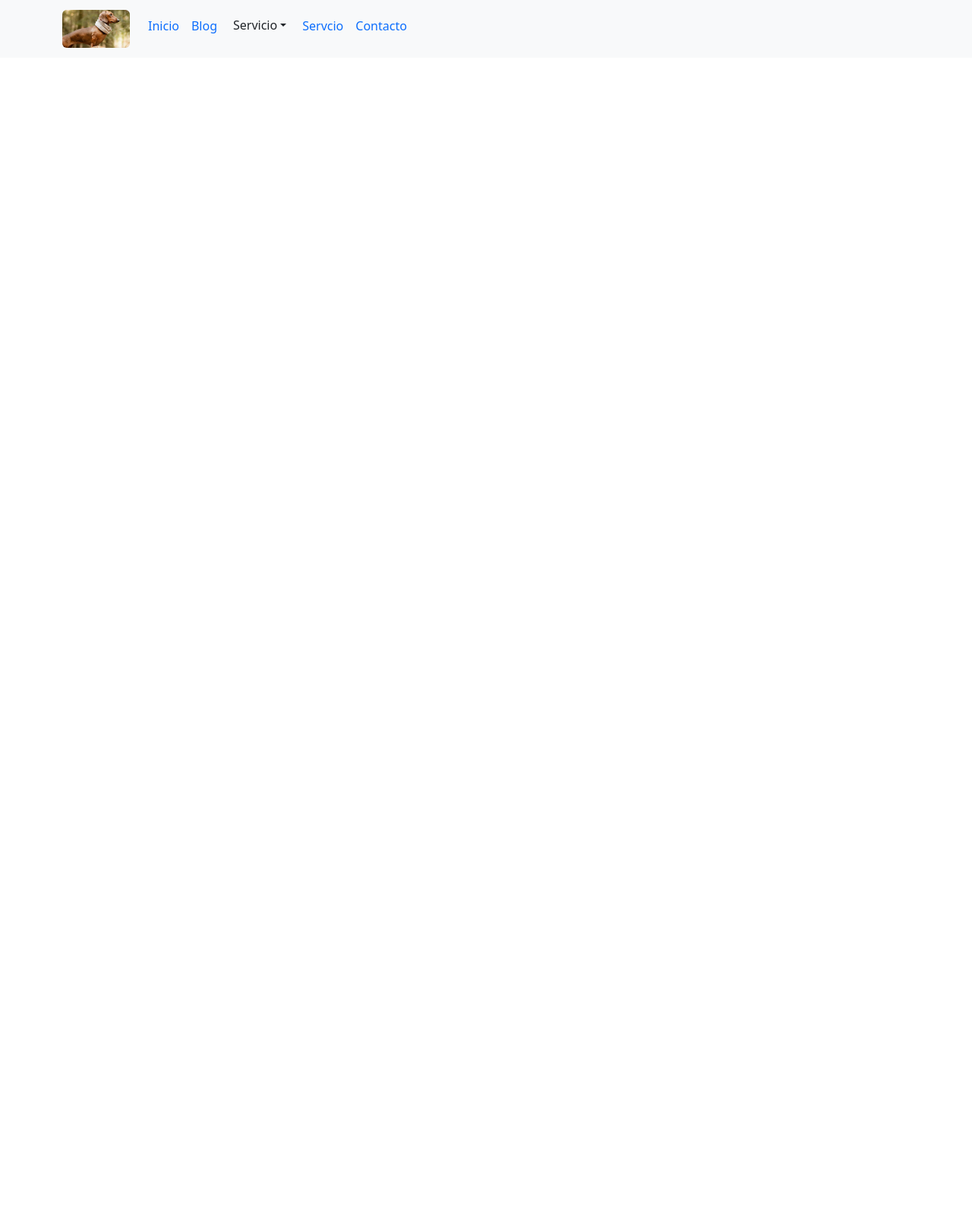
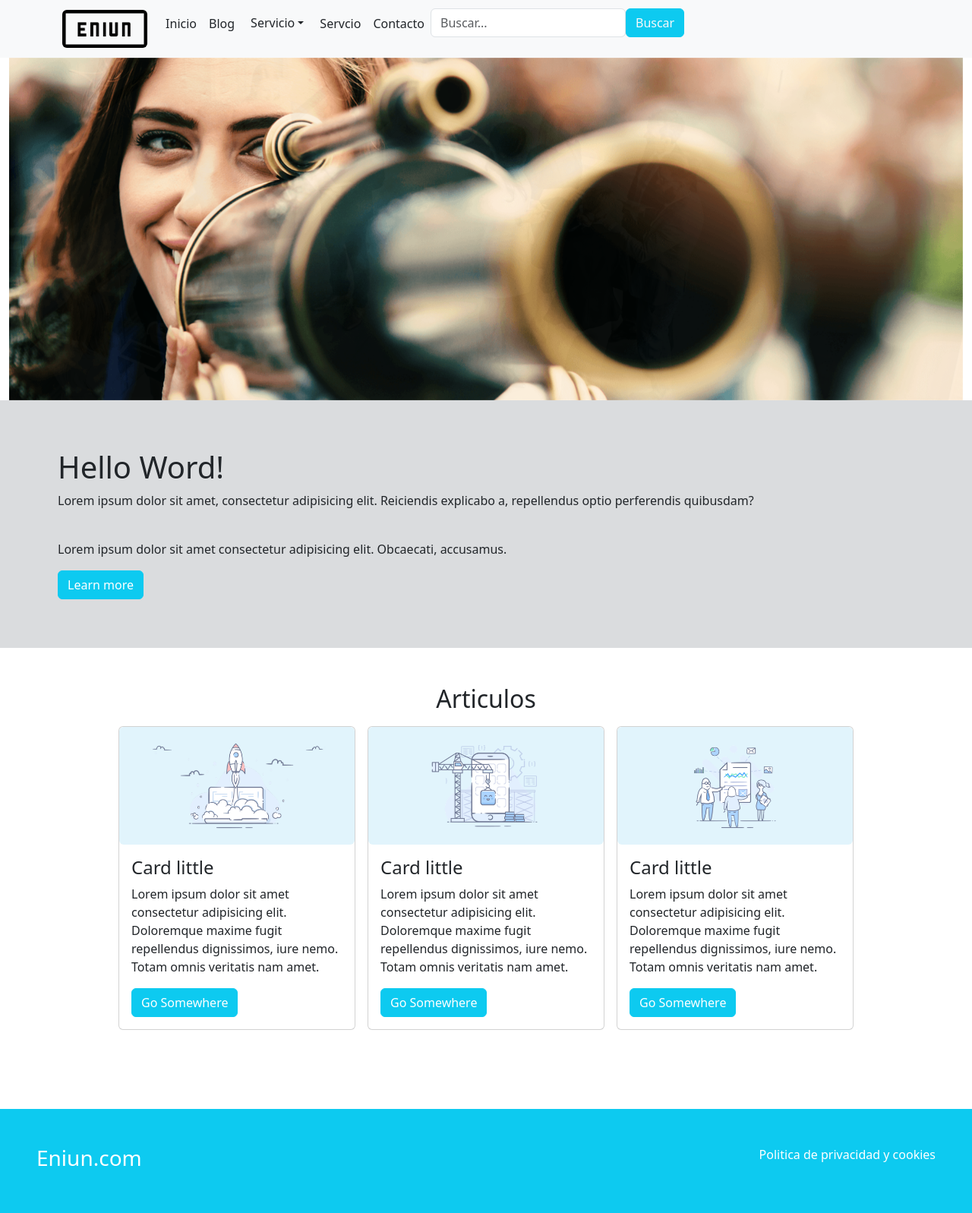
Before and after one commit to joshTP27X/CSS-bootstrap, a plain HTML site: page ejercicio5.html in a window 1280 px wide. Shown: the whole page at 76% size. Before the commit the page ends 800 px from the top, so only its background shows below. Drawn offline with nearby package versions, Linux system fonts and the light colour scheme.

Commit message:
ejercicio 2

```diff
--- a/ejercicio5.html
+++ b/ejercicio5.html
@@ -8,10 +8,10 @@
     <link href="https://cdn.jsdelivr.net/npm/bootstrap@5.3.0/dist/css/bootstrap.min.css" rel="stylesheet" crossorigin="anonymous">
 </head>
 <body>
-    <header>
+    <div>
         <div class="navbar navbar-expand-lg bg-light">
-            <div class="container">
-                <a href="#" class="navbar-brand"><img src="salchicha.jpg" alt="" class="logo img-fluid rounded"></a>
+            <div class="container d-flex justify-content-between">
+                <a href="#" class="navbar-brand"><img src="Proyecto final Bootstrap/images/ENIUN@2x.png" alt="" class="logo img-fluid rounded"></a>
 
                 <button class="navbar-toggler text-primary" type="button" data-bs-toggle="collapse" data-bs-target="#menu">
                     <spam class="navbar-toggler-icon"></spam>
@@ -20,35 +20,114 @@
                 <div class="navbar-collapse" id="menu">
                     <ul class="navbar-nav me-auto mb-2">
                         <div class="nav">
-                            <li class="nav-items"><a href="#" class="nav-link">Inicio</a></li>
-                            <li class="nav-items"><a href="#" class="nav-link">Blog</a></li>
+                            <li class="nav-items"><a href="#" class="nav-link text-dark">Inicio</a></li>
+                            <li class="nav-items"><a href="#" class="nav-link text-dark">Blog</a></li>
                             <li>
                                 <div class="dropdown-center">
                                     <button class="btn dropdown-toggle" type="button" data-bs-toggle="dropdown">Servicio</button>
-                                    <ul class="dropdown-menu" data-bs-theme="dark">
-                                        <li><a href="#" class="dropdown-item">Element #1</a></li>
-                                        <li><a href="#" class="dropdown-item">Element #2</a></li>
-                                        <li><a href="#" class="dropdown-item">Element #3</a></li>
+                                    <ul class="dropdown-menu" data-bs-theme="light">
+                                        <li><a href="#" class="dropdown-item">SEO</a></li>
+                                        <li><a href="#" class="dropdown-item">Desarrollo Web</a></li>
+                                        <li><a href="#" class="dropdown-item">Marketing Online</a></li>
                                     </ul>
                                 </div>
                             </li>
-                            <li class="nav-items"><a href="#" class="nav-link">Servcio</a></li>
-                            <li class="nav-items"><a href="#" class="nav-link">Contacto</a></li>
+                            <li class="nav-items"><a href="#" class="nav-link text-dark">Servcio</a></li>
+                            <li class="nav-items"><a href="#" class="nav-link text-dark">Contacto</a></li>
+                        </div>
+                        <ul class="navbar-nav me-auto mb-2">
+                            <li class="">
+                                <input type="text" class="form-control" placeholder="Buscar...">
+                            </li>
+                            <li class="">
+                                <button type="submit" class="btn btn-info text-light">Buscar</button>
+                            </li>
+                        </ul>
+                    </div>
+                </div>
+
+
+            </div>
+        </div>
+        <div class="container-fluid">
+            <div class="row">
+                <div class="col">
+                    <div class="carousel slide carousel-fade" id="mi-carousel" data-bs-ride="carousel"> <!--el carousel fade hace que se suporponga las iagenes-->
+                        <div class="carousel-inner">
+                            <div class="carousel-item active" data-bs-interval="1000">
+                                <img src="Proyecto final Bootstrap/images/ENIUNCreatividadDiseno.png" class="d-block w-100" alt="">
+                            </div>
+
+                            <div class="carousel-item" data-bs-interval="1000">
+                                <img src="Proyecto final Bootstrap/images/ENIUNCreatividadSeo.png" class="d-block w-100" alt="">
+                            </div>
+
+                            <div class="carousel-item" data-bs-interval="1000">
+                                <img src="Proyecto final Bootstrap/images/ENIUNCreatividadSocialNetwork.png" class="d-block w-100" alt="">
+                            </div>
                         </div>
                     </div>
                 </div>
             </div>
         </div>
-    </header>
-    <nav>
+    </div>
+    <div class="container-fluid bg-secondary bg-opacity-25">
+        <div class="row p-5">
+            <div class="col mx-auto">
+                <div class="m-3">
+                    <h1>Hello Word!</h1>
+                    <p>Lorem ipsum dolor sit amet, consectetur adipisicing elit. Reiciendis explicabo a, repellendus optio perferendis quibusdam?</p>
+                    <br>
+                    <p>Lorem ipsum dolor sit amet consectetur adipisicing elit. Obcaecati, accusamus.</p>
+                    <a href="" class="btn btn-info text-white" href="#">Learn more</a>
+                </div>
 
-    </nav>
-    <section>
-        <article></article>
-        <article></article>
-    </section>
-    <aside></aside>
-    <footer></footer>
+            </div>
+        </div>
+    </div>
+    <div class="container-fluid mb-5 w-75">
+        <div class="row mt-5">
+            <div class="col mb-5">
+                <h2 class="text-center">Articulos</h2>
+                <div class="d-flex justify-content-center flex-colum">
+                    <div class="card m-2 col-md-4">
+                        <img src="Proyecto final Bootstrap/images/factores-clave-para-el-SEO.png" class="img-fluid rounded"  alt="">
+                        <div class="card-body">
+                            <h4>Card little</h4>
+                            <p>Lorem ipsum dolor sit amet consectetur adipisicing elit. Doloremque maxime fugit repellendus dignissimos, iure nemo. Totam omnis veritatis nam amet.</p>
+                            <a href="" class="btn btn-info text-white">Go Somewhere</a>
+                        </div>
+                    </div>
+                    <div class="card m-2 col-md-4">
+                        <img src="Proyecto final Bootstrap/images/contenido-incrustado.png" class="img-fluid rounded"  alt="">
+                        <div class="card-body">
+                            <h4>Card little</h4>
+                            <p>Lorem ipsum dolor sit amet consectetur adipisicing elit. Doloremque maxime fugit repellendus dignissimos, iure nemo. Totam omnis veritatis nam amet.</p>
+                            <a href="" class="btn btn-info text-white">Go Somewhere</a>
+                        </div>
+                    </div>
+                    <div class="card m-2 col-md-4">
+                        <img src="Proyecto final Bootstrap/images/test-de-verificacion-html-y-herramientas-utiles.png" class="img-fluid rounded"  alt="">
+                        <div class="card-body">
+                            <h4>Card little</h4>
+                            <p>Lorem ipsum dolor sit amet consectetur adipisicing elit. Doloremque maxime fugit repellendus dignissimos, iure nemo. Totam omnis veritatis nam amet.</p>
+                            <a href="" class="btn btn-info text-white">Go Somewhere</a>
+                        </div>
+                    </div>
+                </div>
+            </div>
+        </div>
+    </div>
+    <div class="container-fluid bg-info p-5">
+        <div class="row">
+            <div class="col">
+                <div class="d-flex justify-content-between mx-auto">
+                    <h3 class="text-white">Eniun.com</h3>
+                    <p class="text-white">Politica de privacidad y cookies</p>
+                </div>
+            </div>
+        </div>
+    </div>
 </body>
 <script src="https://cdn.jsdelivr.net/npm/bootstrap@5.0.2/dist/js/bootstrap.bundle.min.js" integrity="sha384-MrcW6ZMFYlzcLA8Nl+NtUVF0sA7MsXsP1UyJoMp4YLEuNSfAP+JcXn/tWtIaxVXM" crossorigin="anonymous"></script>
 </html>
```
Also changed, not shown: eEntrega.html (+2 -2 lines), Proyecto final Bootstrap/images/ENIUN@2x.png (added), Proyecto final Bootstrap/images/ENIUNCreatividadDiseno.png (added), Proyecto final Bootstrap/images/ENIUNCreatividadSeo.png (added), Proyecto final Bootstrap/images/ENIUNCreatividadSocialNetwork.png (added), Proyecto final Bootstrap/images/contenido-incrustado.png (added), Proyecto final Bootstrap/images/factores-clave-para-el-SEO.png (added), Proyecto final Bootstrap/images/test-de-verificacion-html-y-herramientas-utiles.png (added).
